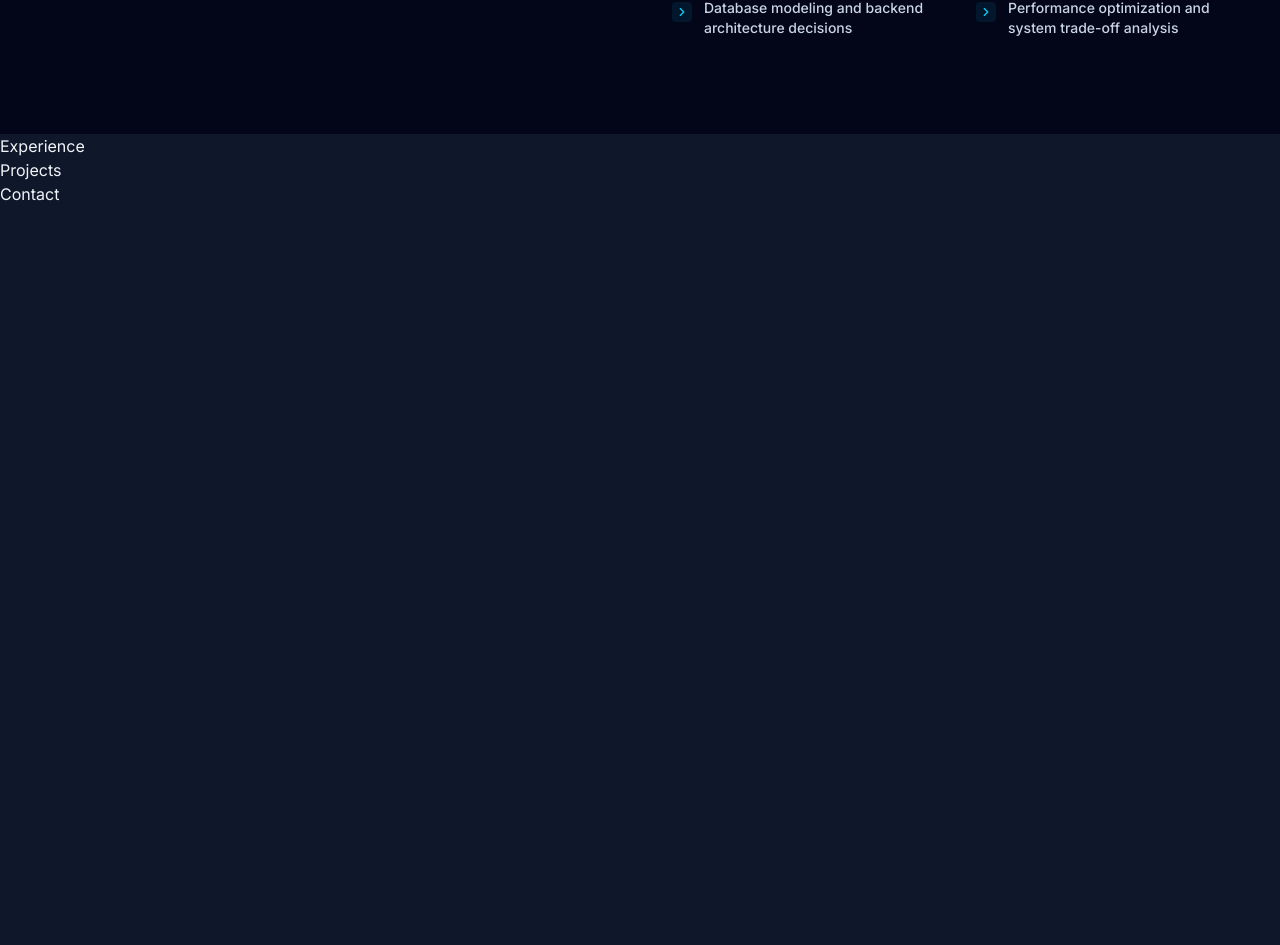
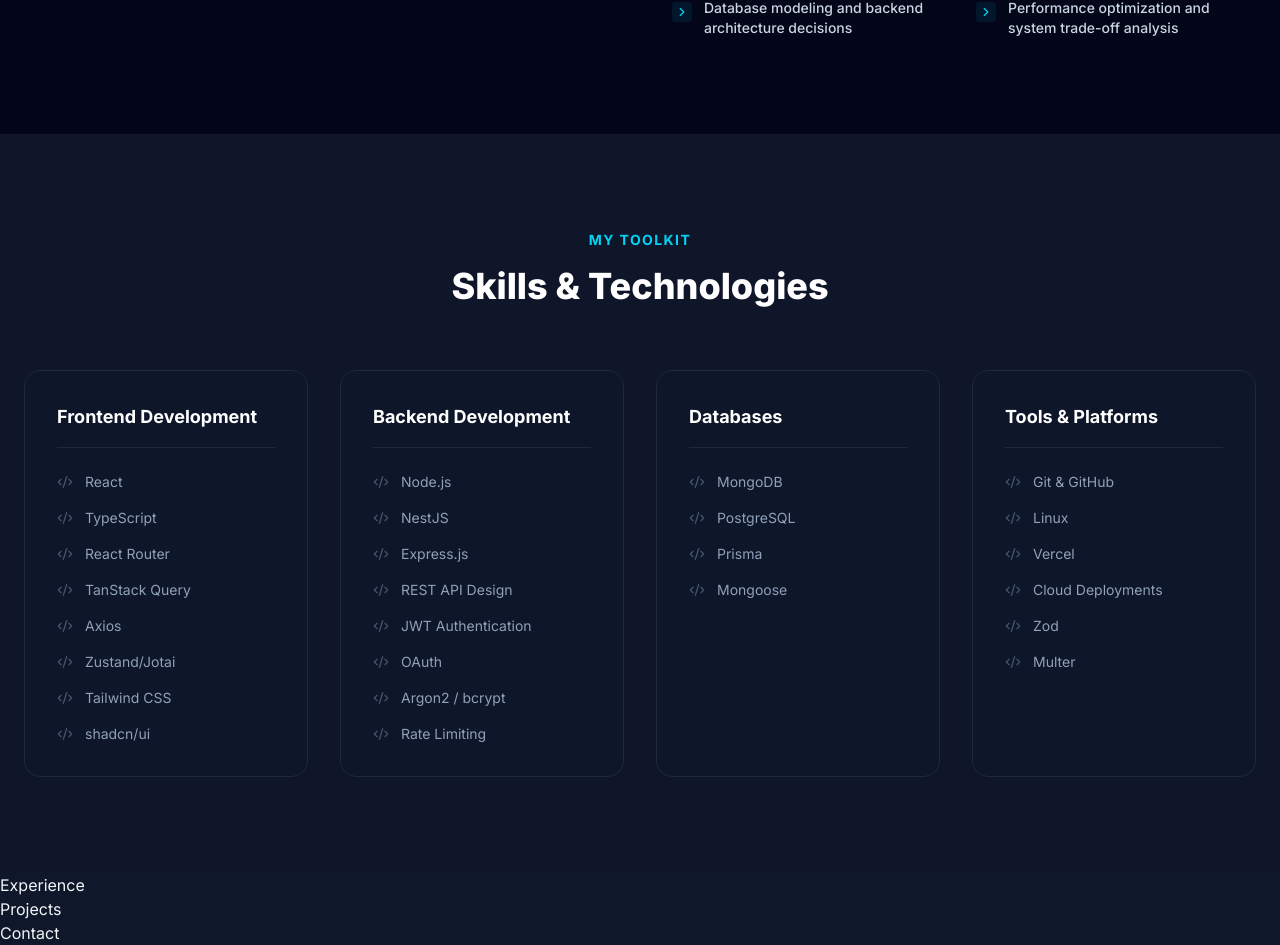
Before and after one commit to brijeshdevio/brijesh-stack, a React (Vite) app: page / in a window 1280 px wide. Shown: the part 1637-2582 px from the top of the page. Before the commit the page ends 1843 px from the top, so only its background shows below. Built offline with nearby package versions, Linux system fonts and the light colour scheme.

Commit message:
feat: Add a new Skills section, including its data structure, component, and integration into the main application.

```diff
--- a/src/App.tsx
+++ b/src/App.tsx
@@ -1,5 +1,5 @@
 import { Navbar } from "@/layout";
-import { About, Contact, Experience, Hero, Projects } from "@/sections";
+import { About, Contact, Experience, Hero, Projects, Skills } from "@/sections";
 import "@/App.css";
 
 function App() {
@@ -9,6 +9,7 @@
       <main>
         <Hero />
         <About />
+        <Skills />
         <Experience />
         <Projects />
         <Contact />
--- a/src/constants/index.ts
+++ b/src/constants/index.ts
@@ -1,4 +1,4 @@
-import type { TNavItem } from "@/types";
+import type { SkillGroup, TNavItem } from "@/types";
 
 export const NAV_ITEMS: TNavItem[] = [
   { label: "Home", href: "#home" },
@@ -9,3 +9,47 @@
   { label: "Education", href: "#education" },
   { label: "Contact", href: "#contact" },
 ];
+
+export const SKILLS: SkillGroup[] = [
+  {
+    category: "Frontend Development",
+    skills: [
+      "React",
+      "TypeScript",
+      "React Router",
+      "TanStack Query",
+      "Axios",
+      "Zustand/Jotai",
+      "Tailwind CSS",
+      "shadcn/ui",
+    ],
+  },
+  {
+    category: "Backend Development",
+    skills: [
+      "Node.js",
+      "NestJS",
+      "Express.js",
+      "REST API Design",
+      "JWT Authentication",
+      "OAuth",
+      "Argon2 / bcrypt",
+      "Rate Limiting",
+    ],
+  },
+  {
+    category: "Databases",
+    skills: ["MongoDB", "PostgreSQL", "Prisma", "Mongoose"],
+  },
+  {
+    category: "Tools & Platforms",
+    skills: [
+      "Git & GitHub",
+      "Linux",
+      "Vercel",
+      "Cloud Deployments",
+      "Zod",
+      "Multer",
+    ],
+  },
+];
--- /dev/null
+++ b/src/sections/Skills.tsx
@@ -0,0 +1,46 @@
+import { SKILLS } from "@/constants";
+import { Code2 } from "lucide-react";
+
+export function Skills() {
+  return (
+    <section id="skills" className="bg-slate-900/20 px-6 py-24">
+      <div className="mx-auto max-w-7xl">
+        <div className="mb-16 space-y-4 text-center">
+          <h2 className="text-sm font-bold tracking-widest text-cyan-400 uppercase">
+            My Toolkit
+          </h2>
+          <h3 className="text-4xl font-extrabold text-white">
+            Skills & Technologies
+          </h3>
+        </div>
+
+        <div className="grid gap-8 md:grid-cols-2 lg:grid-cols-4">
+          {SKILLS.map((group) => (
+            <div
+              key={group.category}
+              className="rounded-2xl border border-slate-800 bg-slate-900/50 p-8 transition-all duration-300 hover:border-cyan-500/30 hover:shadow-2xl hover:shadow-cyan-900/10"
+            >
+              <h4 className="mb-6 border-b border-slate-800 pb-4 text-lg font-bold text-white">
+                {group.category}
+              </h4>
+              <ul className="space-y-4">
+                {group.skills.map((skill) => (
+                  <li
+                    key={skill}
+                    className="group flex cursor-default items-center text-sm text-slate-400 transition-colors hover:text-cyan-400"
+                  >
+                    <Code2
+                      size={16}
+                      className="mr-3 text-slate-600 transition-colors group-hover:text-cyan-500"
+                    />
+                    {skill}
+                  </li>
+                ))}
+              </ul>
+            </div>
+          ))}
+        </div>
+      </div>
+    </section>
+  );
+}
--- a/src/sections/index.ts
+++ b/src/sections/index.ts
@@ -1,5 +1,6 @@
 export * from "./Hero";
 export * from "./About";
+export * from "./Skills";
 export * from "./Experience";
 export * from "./Projects";
 export * from "./Contact";
--- a/src/types/index.d.ts
+++ b/src/types/index.d.ts
@@ -2,3 +2,8 @@
   label: string;
   href: string;
 };
+
+export interface SkillGroup {
+  category: string;
+  skills: string[];
+}
```
